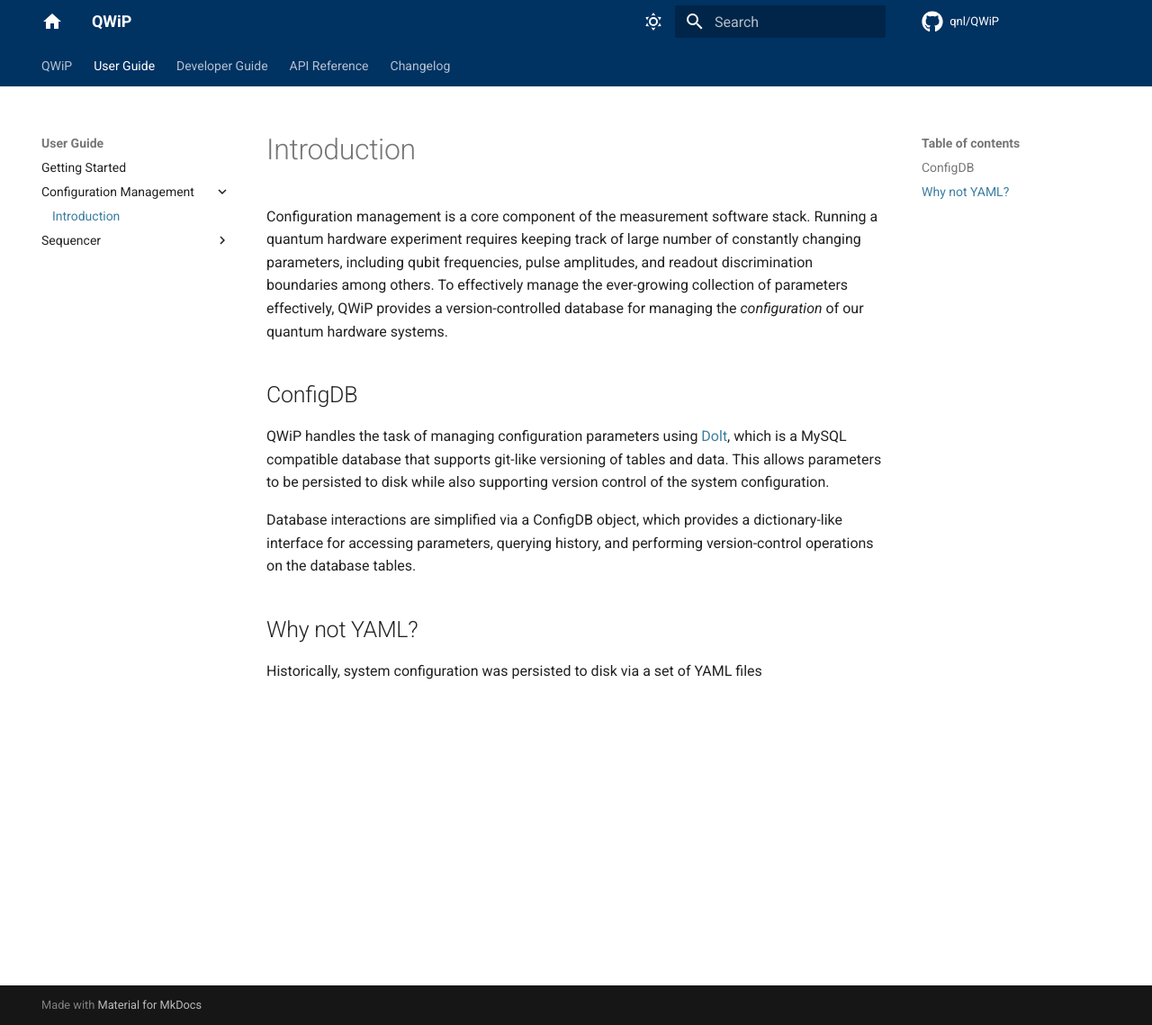
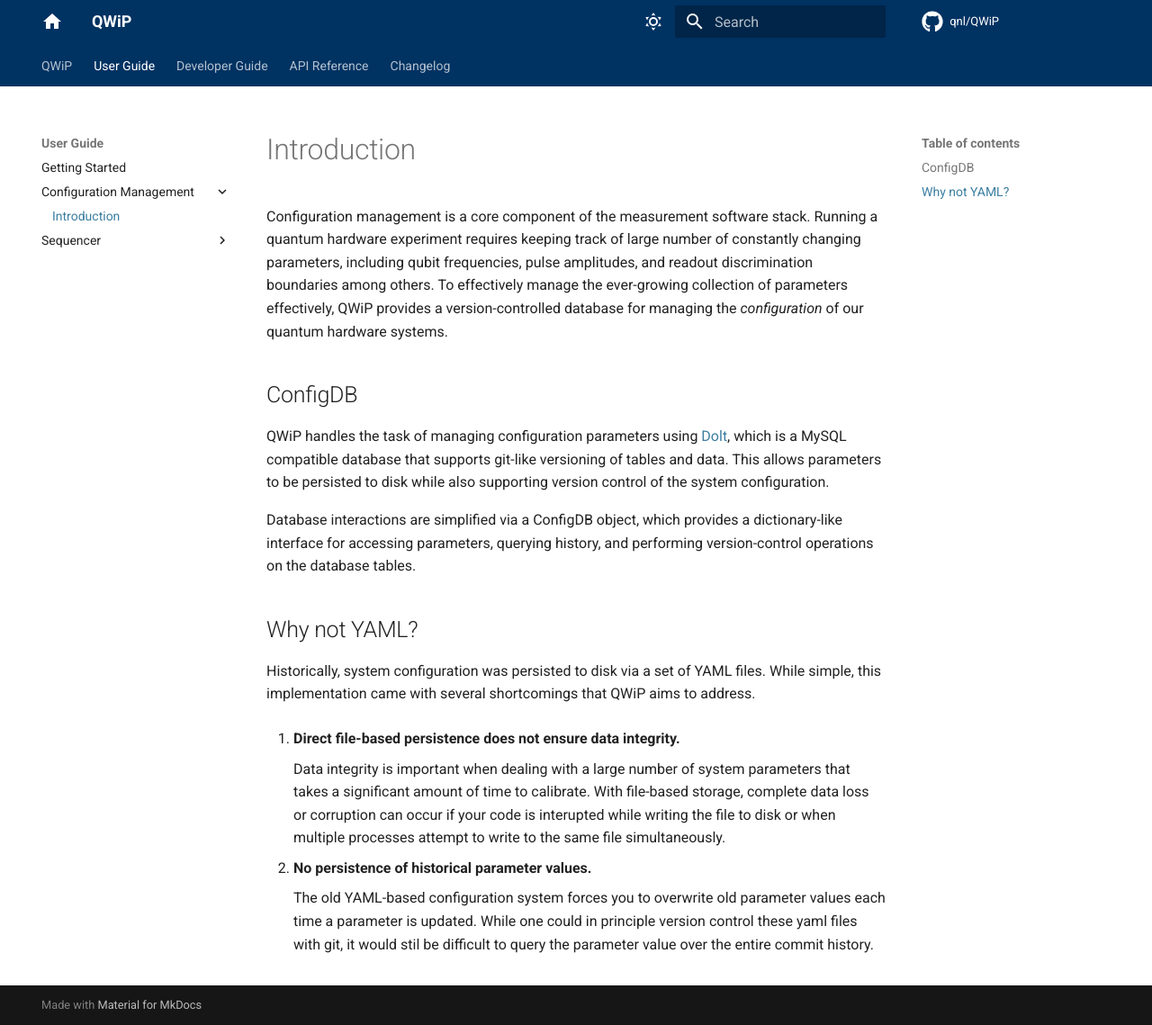
Before and after one commit to qnl/qwip, an MkDocs documentation site: the page built from docs/pages/user-guide/configuration/configuration.md, in a window 1280 px wide and 1139 px high. Shown: the whole window at 90% size. Built offline with MkDocs 1.6.1 and Material for MkDocs 9.7.7, drawn with Linux system fonts in a browser that asks for light colours; some web fonts are replaced; comment, search, counter and statistics services are not loaded.

Commit message:
Updates to config intro

```diff
--- a/docs/pages/user-guide/configuration/configuration.md
+++ b/docs/pages/user-guide/configuration/configuration.md
@@ -11,4 +11,12 @@
 
 ## Why not YAML?
 
-Historically, system configuration was persisted to disk via a set of YAML files
+Historically, system configuration was persisted to disk via a set of YAML files. While simple, this implementation came with several shortcomings that QWiP aims to address.
+
+1. **Direct file-based persistence does not ensure data integrity.**
+
+    Data integrity is important when dealing with a large number of system parameters that takes a significant amount of time to calibrate. With file-based storage, complete data loss or corruption can occur if your code is interupted while writing the file to disk or when multiple processes attempt to write to the same file simultaneously.
+
+2. **No persistence of historical parameter values.**
+
+    The old YAML-based configuration system forces you to overwrite old parameter values each time a parameter is updated. While one could in principle version control these yaml files with git, it would stil be difficult to query the parameter value over the entire commit history.
```
